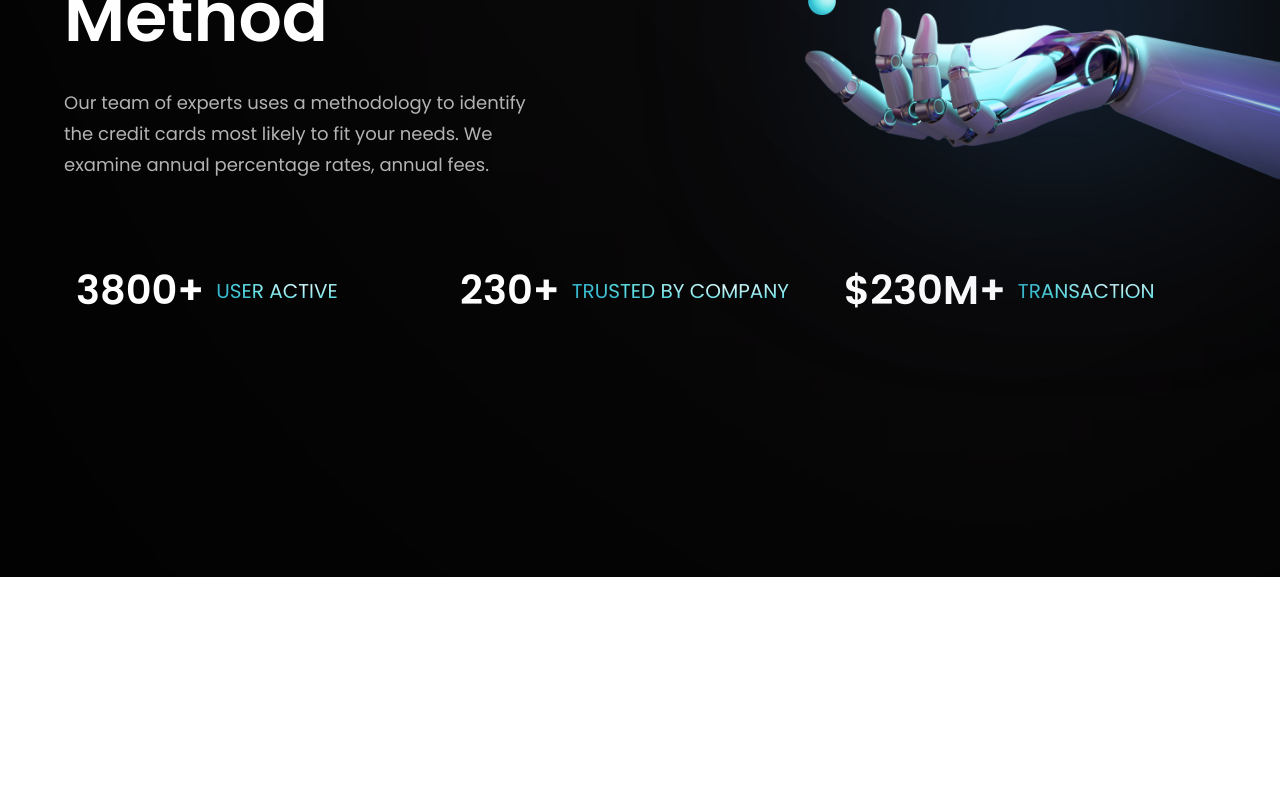
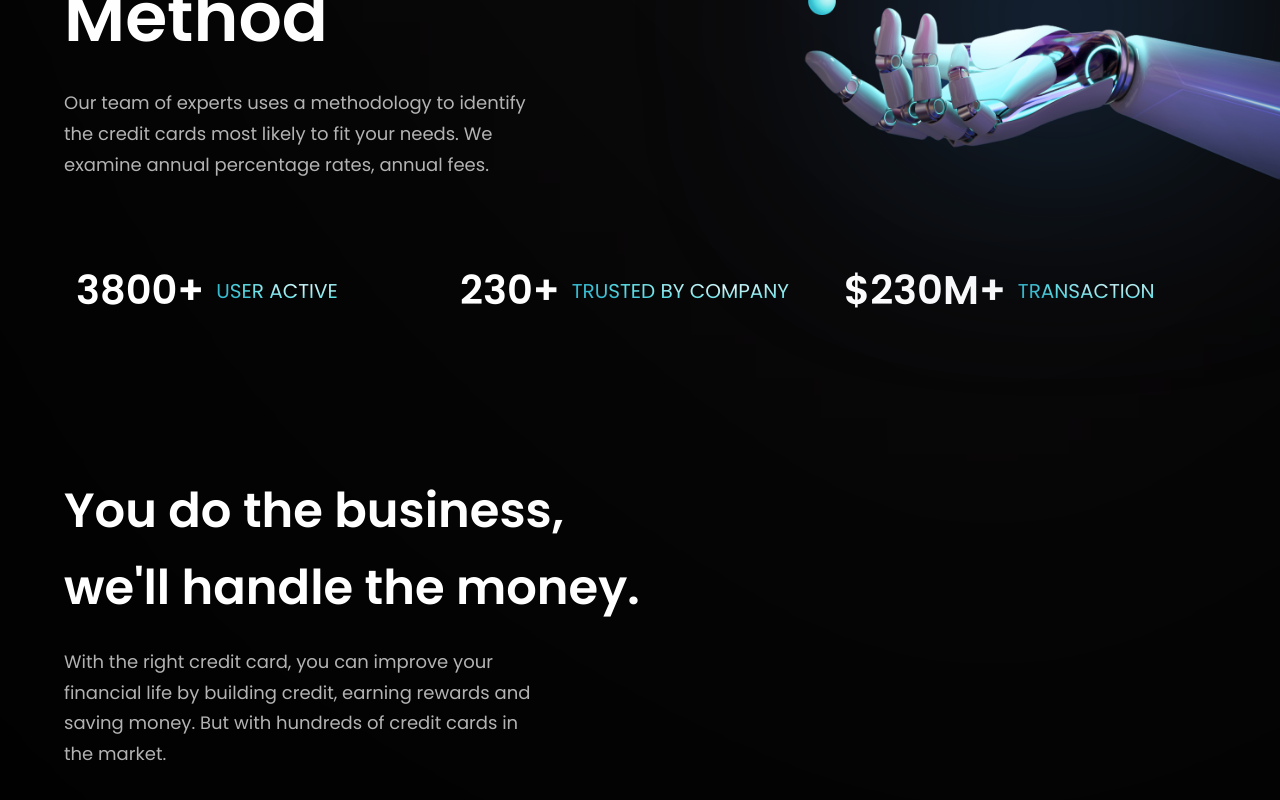
Before and after one commit to jahadtariq/modern-bank-app, a React (Vite) app: page / in a window 1280 px wide. Shown: the part 536-1336 px from the top of the page. Before the commit the page ends 1113 px from the top, so only its background shows below. Built offline with nearby package versions, Linux system fonts and the light colour scheme.

Commit message:
Started business section

```diff
--- a/src/components/Business.jsx
+++ b/src/components/Business.jsx
@@ -1,9 +1,24 @@
-import React from 'react'
+import { features } from "../constants";
+import styles, {layout} from "../style";
+import Button from "./Button";
 
 const Business = () => {
   return (
-    <div>Business</div>
+    <section id="features" className={layout.section}>
+      <div className={layout.sectionInfo}>
+        <h2 className={styles.heading2}>
+          You do the business,
+          <br className="sm:block hidden"/>
+          we'll handle the money.
+        </h2>
+        <p className={`${styles.paragraph} max-w-[470px] mt-5`}>
+          With the right credit card, you can improve your financial life by building credit, earning rewards and saving money.
+          But with hundreds of credit cards in the market.
+        </p>
+        <Button styles="mt-10"/>
+      </div>
+    </section>
   )
-}
+};
 
-export default Business
+export default Business;
```
